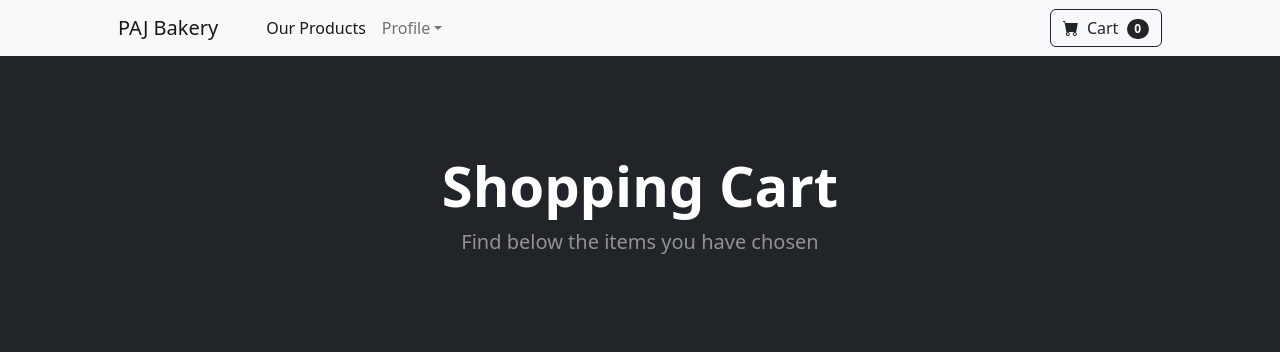
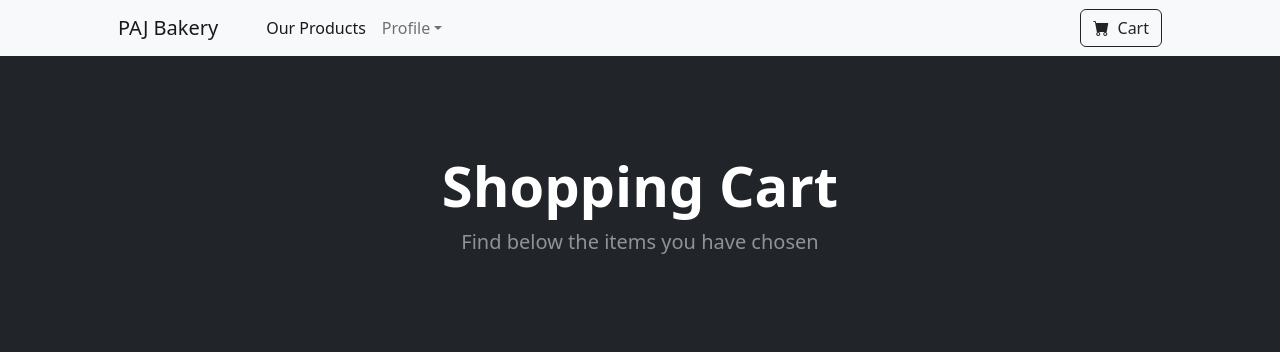
Before and after one commit to PetrMrazek/final_project_CZ20_PM, a Django app: page /cart/ in a window 1280 px wide. Shown: the top 352 px of the page. Run offline with Django 5.2, Linux system fonts and the light colour scheme; some libraries are stand-ins or nearby versions.

Commit message:
fix: simplified cart bottom

```diff
--- a/viewer/Templates/cart_summary.html
+++ b/viewer/Templates/cart_summary.html
@@ -1,4 +1,3 @@
-<!-- cart_summary.html -->
 {% extends 'base.html' %}
 
 {% block content %}
--- a/viewer/Templates/navbar.html
+++ b/viewer/Templates/navbar.html
@@ -21,15 +21,10 @@
 
                              </ul>
                         </li>
-
-
                     </ul>
                     <form class="d-flex">
                         <a href="{% url 'cart_summary' %}" class="btn btn-outline-dark">
                             <i class="bi-cart-fill me-1"></i> Cart
-                            <span class="badge bg-dark text-white ms-1 rounded-pill" id="cart_quantity">
-                                {{ cart|default_if_none:"0"|length }}
-                            </span>
                         </a>
                     </form>
                 </div>
```
